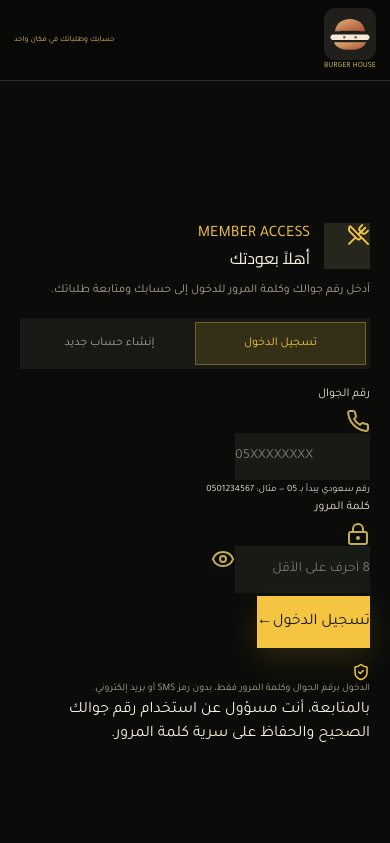
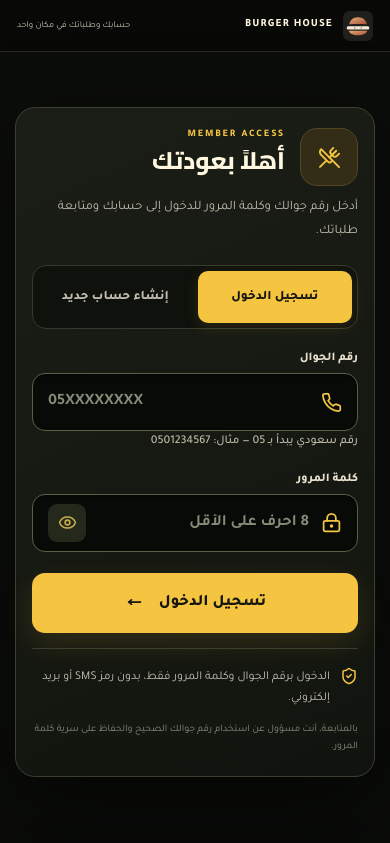
Before and after one commit to alhzmymoaid-cmyk/BurgerHouse, a Next.js app: page /account in a window 390 px wide. Shown: the top 843 px of the page. Built offline with nearby package versions, Linux system fonts and the light colour scheme.

Commit message:
Improve customer account form contrast and sizing

```diff
--- a/src/app/burger-house-refresh.css
+++ b/src/app/burger-house-refresh.css
@@ -136,3 +136,79 @@ html,body{background:var(--bh-bg)!important}
 .bh-storefront .bh-mobile-menu-overlay{position:fixed!important;inset:0!important;height:100dvh!important;min-height:100vh!important;z-index:9999!important;overscroll-behavior:contain}
 .bh-storefront #bh-mobile-menu{height:100dvh!important;max-height:100dvh!important;padding-bottom:calc(20px + env(safe-area-inset-bottom))!important}
 .bh-storefront>header button[aria-controls="bh-mobile-menu"]{touch-action:manipulation;min-width:42px;min-height:42px;display:grid;place-items:center}
+
+
+/* Customer account form — high contrast, large tap targets, and readable mobile fields */
+.bh-account{color-scheme:dark!important;background:#0b0d0a!important}
+.bh-account-topline{min-height:58px;padding:10px clamp(16px,4vw,54px);display:flex;align-items:center;justify-content:space-between;gap:14px;font-size:12px;color:#c9c4b3!important}
+.bh-account-brand{display:inline-flex;align-items:center;gap:10px;color:#fff6df!important;font-size:13px;font-weight:1000;letter-spacing:.1em}
+.bh-account-brand img{width:34px;height:34px;object-fit:contain}
+.bh-account-layout{width:min(1240px,100%);min-height:calc(100svh - 58px);margin:0 auto;padding:clamp(18px,4vw,48px);display:grid;grid-template-columns:minmax(0,1fr) minmax(440px,560px);align-items:center;gap:clamp(28px,5vw,76px)}
+.bh-account-visual{position:relative;display:flex;min-height:660px;flex-direction:column;justify-content:space-between;overflow:hidden;padding:30px;border:1px solid #303629;border-radius:24px;background:radial-gradient(ellipse at 15% 20%,#4b411b70,transparent 42%),linear-gradient(145deg,#171b13,#0e100c)!important}
+.bh-account-back{display:inline-flex;align-items:center;gap:8px;color:#e8e0ca!important;font-size:13px;font-weight:800}
+.bh-account-visual-copy{position:relative;z-index:1;max-width:540px;margin:45px 0}
+.bh-account-logo{width:70px;height:70px;object-fit:contain;margin-bottom:22px}
+.bh-account-visual h1{margin-top:15px;color:#fff8e7!important;font-size:clamp(38px,4.5vw,62px);font-weight:1000;line-height:1.35}
+.bh-account-visual h1 em{font-style:normal;color:#f5c542!important}
+.bh-account-lead{max-width:450px;margin-top:17px;color:#d0c9b7!important;font-size:16px;line-height:2}
+.bh-account-perks{display:grid;gap:15px;margin-top:28px;color:#e4ddca!important;font-size:14px}
+.bh-account-perks>div{display:flex;align-items:center;gap:11px}
+.bh-account-perks svg{width:19px;height:19px;color:#f5c542}
+.bh-account-photo{position:relative;height:180px;overflow:hidden;border:1px solid #42402f;border-radius:16px}
+.bh-account-photo img{width:100%;height:100%;object-fit:cover;object-position:center 54%;opacity:.8}
+.bh-account-photo span{position:absolute;right:18px;bottom:16px;color:#fff5d9;font-size:10px;font-weight:1000;letter-spacing:.2em;text-shadow:0 2px 8px #000}
+.bh-account-panel{width:100%;max-width:560px;margin-inline:auto;padding:clamp(26px,4vw,44px);border:1px solid #3b4031;border-radius:24px;background:linear-gradient(155deg,#1a1e16,#12150f)!important;box-shadow:0 28px 90px #0007;color:#f7f2e3!important}
+.bh-account-form-head{display:grid;grid-template-columns:58px 1fr;column-gap:15px;align-items:center;margin-bottom:25px}
+.bh-account-icon{grid-row:span 2;display:grid;place-items:center;width:58px;height:58px;margin:0!important;border:1px solid #655629;border-radius:17px;background:#332d18!important;color:#f5c542!important}
+.bh-account-form-head .bh-eyebrow{margin:0 0 4px;color:#f5c542!important;font-size:10px;font-weight:1000;letter-spacing:.18em}
+.bh-account-form-head h1{margin:0;color:#fff7df!important;font-size:clamp(25px,3vw,32px);font-weight:1000;line-height:1.5}
+.bh-account-form-head>p:last-child{grid-column:1/-1;margin-top:13px;color:#c2beae!important;font-size:14px;line-height:1.9}
+.bh-account-switch{display:grid;grid-template-columns:1fr 1fr;gap:5px;margin:0 0 23px;padding:5px;border:1px solid #3c4232;border-radius:14px;background:#0e110c!important}
+.bh-account-switch button{min-height:50px;padding:8px 10px;border:0;border-radius:10px;background:transparent;color:#c0bdaf!important;font-size:14px;font-weight:900;transition:background .2s,color .2s}
+.bh-account-switch button.active{background:#f5c542!important;color:#17160e!important;box-shadow:0 4px 16px #f5c54222}
+.bh-account-form{display:grid;gap:19px}
+.bh-account-label{display:grid;gap:9px;color:#f2ecd9!important;font-size:14px;font-weight:900}
+.bh-account-label>span{display:block}
+.bh-account-label small{color:#bdb9a8!important;font-size:12px;font-weight:500;line-height:1.7}
+.bh-field{display:flex;align-items:center;gap:12px;min-height:62px;padding:0 16px;border:1px solid #596047!important;border-radius:13px;background:#080a07!important;box-shadow:inset 0 1px 3px #0008;transition:border-color .2s,box-shadow .2s}
+.bh-field:focus-within{border-color:#f5c542!important;box-shadow:0 0 0 3px #f5c54226,inset 0 1px 3px #0008}
+.bh-field>svg{width:21px;height:21px;flex:none;color:#f5c542!important}
+.bh-field input{width:100%;min-width:0;min-height:58px;padding:0!important;border:0!important;outline:0!important;background:transparent!important;color:#fff9e9!important;font-size:17px!important;font-weight:700!important;box-shadow:none!important}
+.bh-field input::placeholder{color:#858b78!important;opacity:1}
+.bh-field input:-webkit-autofill,.bh-field input:-webkit-autofill:hover,.bh-field input:-webkit-autofill:focus{-webkit-text-fill-color:#fff9e9!important;box-shadow:0 0 0 1000px #080a07 inset!important;transition:background-color 9999s}
+.bh-password-toggle{display:grid;place-items:center;width:38px;height:38px;flex:none;border:0;border-radius:9px;background:#24291c!important;color:#f5d36d!important}
+.bh-password-toggle svg{width:19px;height:19px}
+.bh-account-submit{display:flex;align-items:center;justify-content:center;gap:14px;width:100%;min-height:60px;margin-top:3px;padding:12px 18px;border:0;border-radius:13px;background:#f5c542!important;color:#17160e!important;font-size:16px;font-weight:1000;box-shadow:0 10px 30px #f5c54222;transition:transform .18s,filter .18s}
+.bh-account-submit:hover{filter:brightness(1.06);transform:translateY(-1px)}
+.bh-account-submit:disabled{opacity:.65;cursor:wait;transform:none}
+.bh-account-submit span{font-size:21px}
+.bh-account-security{display:flex;align-items:flex-start;gap:10px;margin-top:21px;padding-top:18px;border-top:1px solid #3a4030;color:#c5c1b2!important;font-size:12px;line-height:1.8}
+.bh-account-security svg{flex:none;color:#f5c542!important}
+.bh-account-switch-note{margin-top:12px;color:#888e7d!important;font-size:10px;line-height:1.7}
+.bh-account-alert{padding:13px 15px;border:1px solid #8a493b;border-radius:11px;background:#351d18!important;color:#ffd0c3!important;font-size:13px;line-height:1.8}
+@media(max-width:850px){
+ .bh-account-topline{min-height:52px;padding:8px 17px;font-size:10px}
+ .bh-account-brand{font-size:11px}
+ .bh-account-brand img{width:30px;height:30px}
+ .bh-account-layout{display:flex!important;flex-direction:column!important;justify-content:center;min-height:calc(100svh - 52px);padding:16px 15px 28px}
+ .bh-account-visual{display:none!important}
+ .bh-account-panel{width:100%;max-width:560px;padding:clamp(22px,6vw,34px) clamp(18px,5vw,28px)!important;border-radius:20px}
+ .bh-account-form-head{margin-bottom:21px}
+ .bh-account-form-head h1{font-size:27px!important}
+ .bh-account-form-head>p:last-child{font-size:13px;line-height:1.85}
+ .bh-account-switch{margin-bottom:20px}
+ .bh-account-switch button{min-height:52px;font-size:13px}
+ .bh-account-form{gap:18px!important}
+ .bh-account-label{font-size:14px}
+ .bh-field{min-height:62px!important;padding-inline:15px}
+ .bh-field input{min-height:58px!important;font-size:17px!important}
+ .bh-account-submit{min-height:60px!important;font-size:16px}
+}
+@media(max-width:390px){
+ .bh-account-topline>span{font-size:9px}
+ .bh-account-panel{padding:20px 16px!important}
+ .bh-account-form-head h1{font-size:24px!important}
+ .bh-field{min-height:58px!important}
+ .bh-field input{min-height:54px!important;font-size:16px!important}
+}
+@media(prefers-reduced-motion:reduce){.bh-account *{transition:none!important;animation:none!important}}
```
